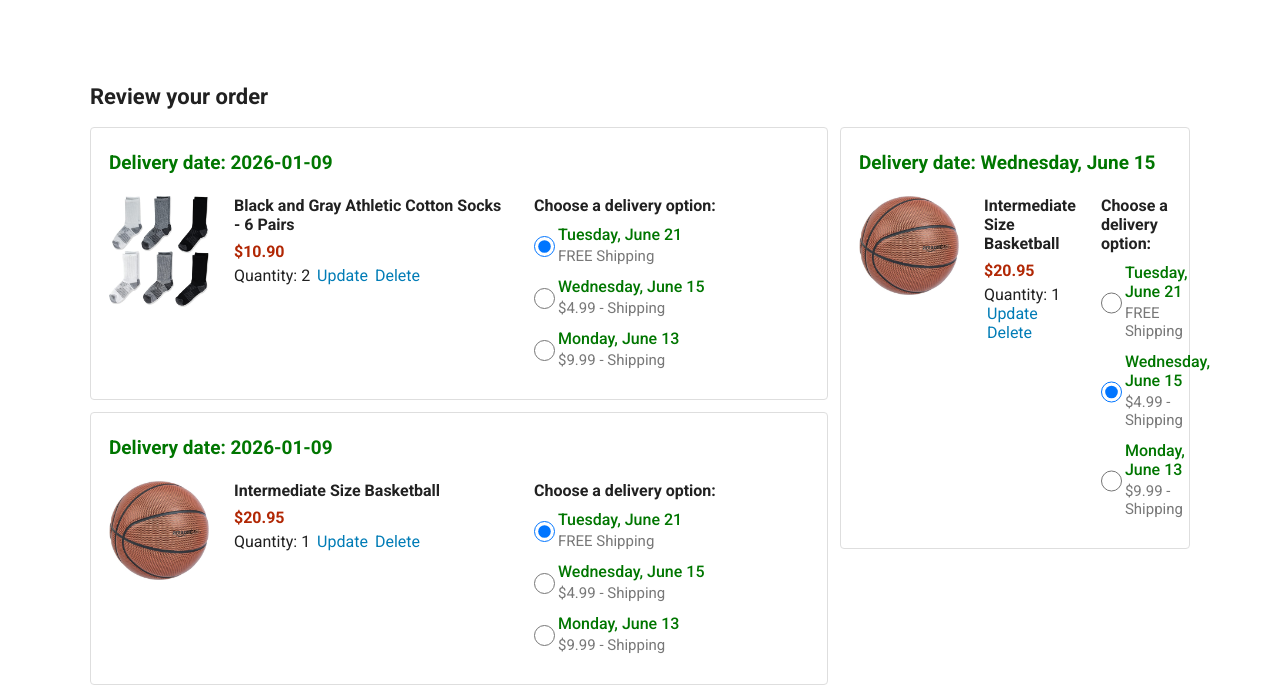
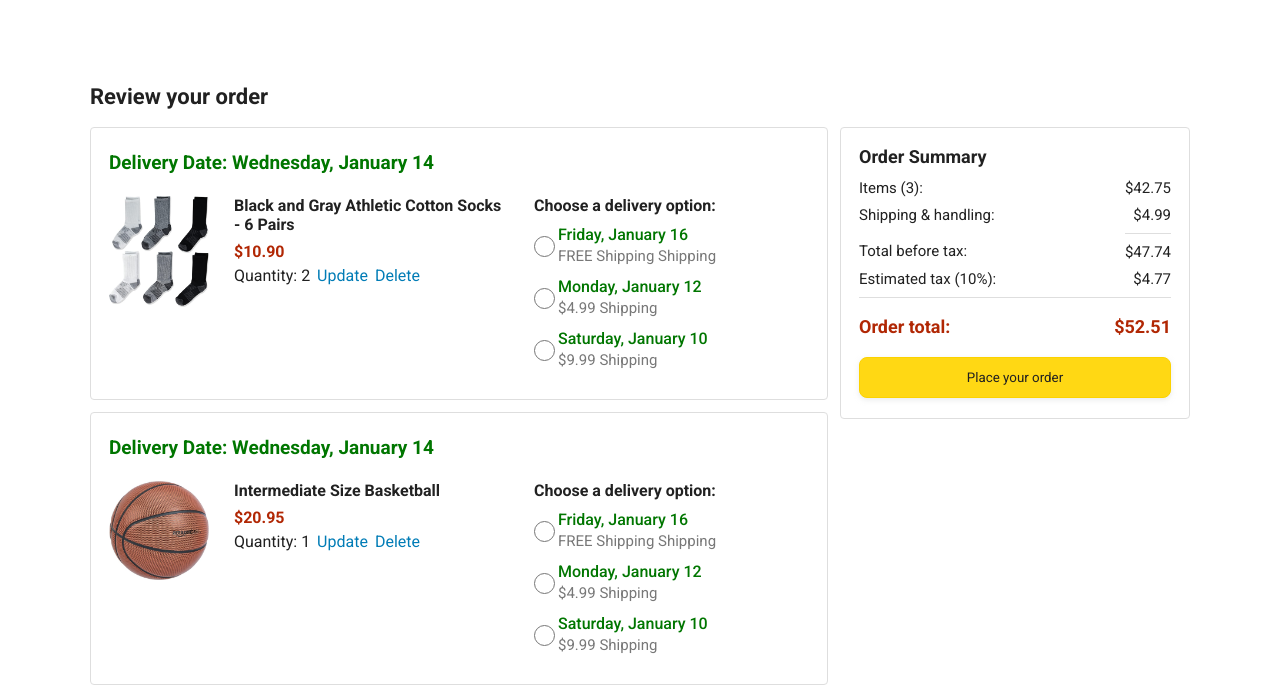
Before and after one commit to BitForLI/javascript-amazon-project-main, a plain HTML site: page checkout.html in a window 1280 px wide. Shown: the part 56-752 px from the top of the page. Drawn offline with nearby package versions, Linux system fonts and the light colour scheme.

Commit message:
change delivery date

```diff
--- a/checkout.html
+++ b/checkout.html
@@ -43,9 +43,9 @@
       <div class="page-title">Review your order</div>
 
       <div class="checkout-grid">
-        <div class="order-summary js-order-summary">
+        <div class="order-summary js-order-summary">---------------
 
-            <div class="delivery-date">
+            <!-- <div class="delivery-date">
               Delivery date: Tuesday, June 21
             </div>
 
@@ -192,7 +192,7 @@
                 </div>
               </div>
             </div>
-          </div>
+          </div> -->
         </div>
 
         <div class="payment-summary">
@@ -231,6 +231,8 @@
         </div>
       </div>
     </div>
+
+
     <script type ="module" src="scripts/checkout.js"></script>
   </body>
 </html>
--- a/data/cart.js
+++ b/data/cart.js
@@ -1,15 +1,28 @@
-export const cart = [ {
+export let cart = JSON.parse(localStorage.getItem('cart'));
+
+if(!cart){
+  cart = [
+    {
     id: "e43638ce-6aa0-4b85-b27f-e1d07eb678c6",
     name: "Black and Gray Athletic Cotton Socks - 6 Pairs",
     priceCents: 1090,
     quantity: 2,
+    deliveryOptionId: "1",
 },
 {
     id: "15b6fc6f-327a-4ec4-896f-486349e85a3d",
     name: "Wireless Bluetooth Over-Ear Headphones with Mic",
     priceCents: 2599,
     quantity: 1,
+    deliveryOptionId: "2",
 }];
+}
+
+
+
+export function saveToStorage() {
+    localStorage.setItem('cart', JSON.stringify(cart));
+}
 
 export function addToCart(product) {
 
@@ -23,8 +36,11 @@
         name: product.name,
         priceCents: product.priceCents,
         quantity: 1,
+        deliveryOptionId: '1' // 默认配送选项ID
       });
     }
+
+    saveToStorage();
 }
 
 export function removeFromCart(productId) {
@@ -33,4 +49,5 @@
       // 从购物车中移除该商品
         cart.splice(itemIndex, 1);
     }
+    saveToStorage();
 }
--- /dev/null
+++ b/data/deliveryoptions.js
@@ -0,0 +1,15 @@
+export const deliveryOptions = [{
+  id: '1',
+  deliveryDate: 7,
+  priceCents: 0
+},
+{
+  id: '2',
+  deliveryDate: 3,
+  priceCents: 499
+},
+{
+  id: '3',
+  deliveryDate: 1,
+  priceCents: 999
+}];
--- a/scripts/amazon.js
+++ b/scripts/amazon.js
@@ -1,8 +1,6 @@
-import {cart as mycart, addToCart} from '../data/cart.js'
+import {cart, addToCart} from '../data/cart.js'
 import {products} from '../data/products.js';
 import {formatCurrency} from './utils/money.js';
-
-const cart = [];
 
 let productsHTML = '';
 
--- a/scripts/checkout.js
+++ b/scripts/checkout.js
@@ -1,8 +1,13 @@
 import {cart, removeFromCart} from '../data/cart.js';
 import {products} from '../data/products.js';
 import {formatCurrency} from './utils/money.js';
+import dayjs from 'https://unpkg.com/dayjs@1.11.0/esm/index.js';
+import {deliveryOptions} from '../data/deliveryoptions.js';
 
-const time = new Date().toISOString();
+const today = dayjs();
+const deliveryDate = today.add(5, 'day').format('dddd, MMMM D');
+
+// const time = new Date().toISOString();
 let cartSummaryHtml = '';
 
 
@@ -12,11 +17,20 @@
 
   const product = products.find((product) => product.id === cartItem.id);
 
+  deliveryOptions.forEach((option) => {
+    if (option.id === cartItem.deliveryOptionId) {
+      const optionDeliveryDate = today.add(
+        option.deliveryDate, 'days').format('dddd, MMMM D');
+      // cartSummaryHtml += `<div>Delivery Date: ${optionDeliveryDate}</div>`;
+    }
+  });
+
   cartSummaryHtml +=
   `
-    <div class="cart-item-container">
+    <div class="cart-item-container
+    js-cart-item-container-${product.id}">
       <div class="delivery-date">
-        Delivery date: ${time.slice(0,10)}
+        Delivery Date: ${deliveryDate}
       </div>
 
       <div class="cart-item-details-grid">
@@ -47,50 +61,46 @@
           <div class="delivery-options-title">
             Choose a delivery option:
           </div>
-          <div class="delivery-option">
-            <input type="radio" checked
-              class="delivery-option-input"
-              name="delivery-option-${product.id}">
-            <div>
-              <div class="delivery-option-date">
-                Tuesday, June 21
-              </div>
-              <div class="delivery-option-price">
-                FREE Shipping
-              </div>
-            </div>
-          </div>
-          <div class="delivery-option">
-            <input type="radio"
-              class="delivery-option-input"
-              name="delivery-option-${product.id}">
-            <div>
-              <div class="delivery-option-date">
-                Wednesday, June 15
-              </div>
-              <div class="delivery-option-price">
-                $4.99 - Shipping
-              </div>
-            </div>
-          </div>
-          <div class="delivery-option">
-            <input type="radio"
-              class="delivery-option-input"
-              name="delivery-option-${product.id}">
-            <div>
-              <div class="delivery-option-date">
-                Monday, June 13
-              </div>
-              <div class="delivery-option-price">
-                $9.99 - Shipping
-              </div>
-            </div>
-          </div>
+          ${deliveryOptionsHTML(product)}
         </div>
       </div>
     </div>
   `;
 });
+
+
+function deliveryOptionsHTML(product) {
+  let html = '';
+  deliveryOptions.forEach((option) => {
+    const today = dayjs();
+    const optionDeliveryDate = today.add(
+      option.deliveryDate, 'days').format('dddd, MMMM D');
+
+    const optionPrice = option.priceCents === 0 ? 'FREE Shipping'
+    : `$${formatCurrency(option.priceCents)}`;
+
+    const isChecked =
+      product.deliveryOptionId === option.id ? 'checked' : '';
+    html +=
+    `
+      <div class="delivery-option">
+        <input type="radio"
+          ${isChecked}
+          class="delivery-option-input"
+          name="delivery-option-${product.id}">
+        <div>
+          <div class="delivery-option-date">
+            ${optionDeliveryDate}
+          </div>
+          <div class="delivery-option-price">
+            ${optionPrice} Shipping
+          </div>
+        </div>
+      </div>
+    `
+  });
+  return html;
+}
 
 document.querySelector('.js-order-summary').innerHTML = cartSummaryHtml;
 
@@ -98,6 +108,8 @@
   deleteItem.addEventListener('click', () => {
     const productId = deleteItem.dataset.productId;
     removeFromCart(productId);
-    console.log(cart);
+
+    document.querySelector(
+      `.js-cart-item-container-${productId}`).remove();
   });
 });
```
